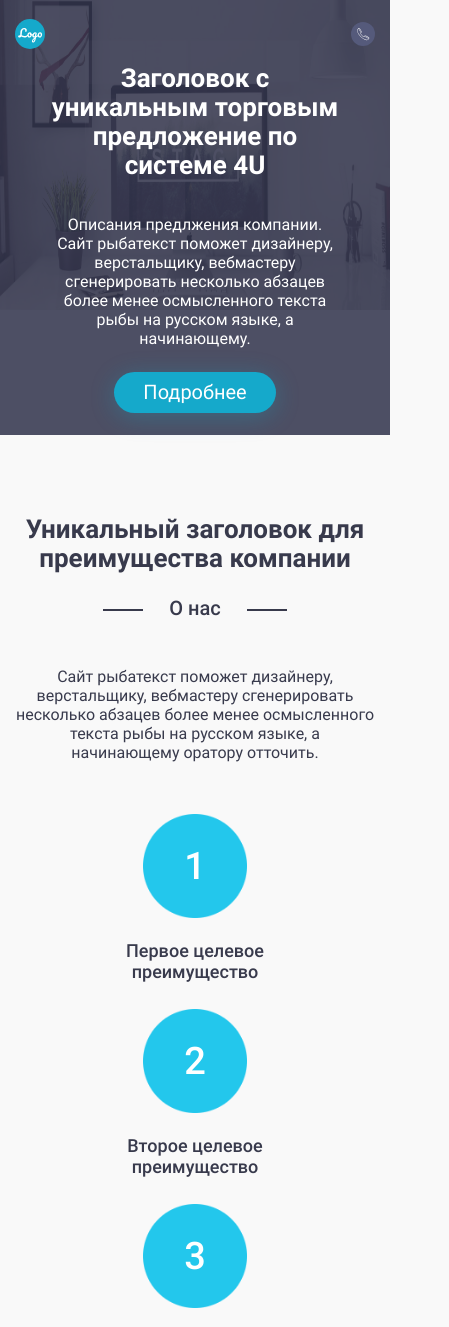
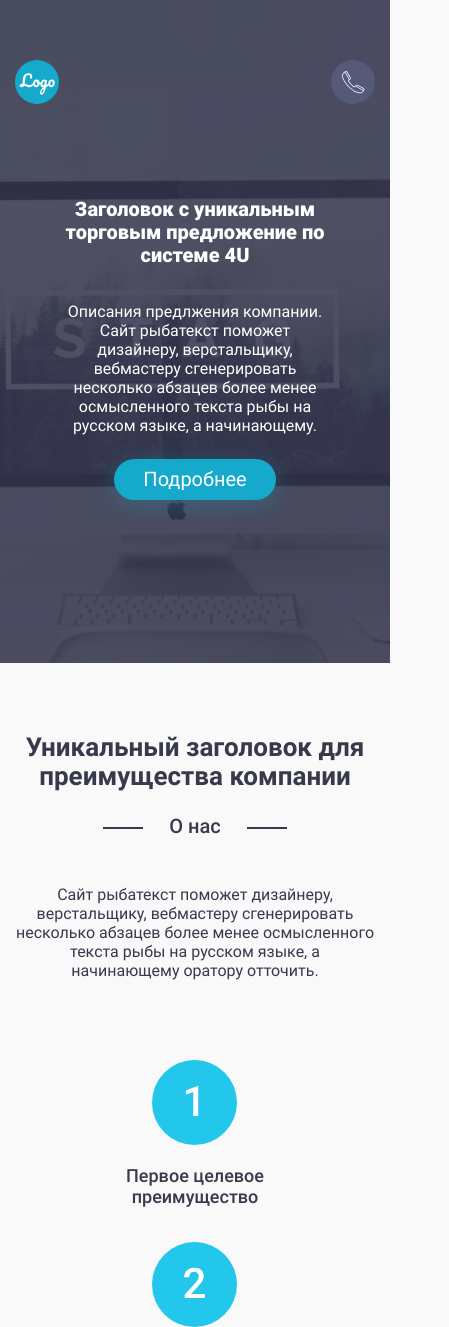
Before and after one commit to Dobrygg/Template, a plain HTML site: page index.html in a window 390 px wide. Shown: the top 1327 px of the page, 449 px wide, since content can reach past the window. Drawn offline with Linux system fonts and the light colour scheme; a web font is replaced by a local one.

Commit message:
Доделал макет 25 07

```diff
--- a/css/about-section.css
+++ b/css/about-section.css
@@ -55,24 +55,32 @@
     display: flex;
     justify-content: space-between;
     align-items: center;
+    counter-reset: count 0;
 }
 
 .about-section__advantages-item {
+    position: relative;
+    padding-top: 135px;
     display: flex;
     flex-basis: 195px;
     flex-direction: column;
-    gap: 16px;
+    counter-increment: count;
 }
 
-.about-section__number-item {
-    padding: 32px 32px;
+.about-section__advantages-item::after {
+    content: counter(count);
+    display: flex;
+    position: absolute;
+    top: 0px;
+    left: 36px;
+    width: 122px;
+    height: 122px;
+    background-color: var(--primary-color-blue);
+    border-radius: 50%;
+    justify-content: center;
+    align-items: center;
     font-weight: 500;
     font-size: 57px;
-    line-height: 100%;
-    background-image: url(../img/Ellipse.png);
-    background-repeat: no-repeat;
-    background-position: center;
-    background-size: 122px 122px;
     color: var(--primary-color-white);
 }
 
@@ -107,14 +115,15 @@
         line-height: calc(19 / 16);
         max-width: 666px;
     }
-    .about-section__number-item {
-        font-size: 50px;
-        line-height: calc(61 / 52);
-        background-size: 104px;
+    .about-section__advantages-item::after {
+        left: 36px;
+        width: 104px;
+        height: 104px;
+        font-size: 52px;
     }
     .about-section__advantages-item {
-        gap: 26px;
         max-width: 180px;
+        max-height: 182px;
         width: 100%;
     }
     .about-section__text-item {
@@ -152,11 +161,11 @@
         line-height: calc(19 / 16);
         max-width: 466px;
     }
-    .about-section__number-item {
-        font-size: 38px;
-        line-height: calc(44 / 38);
-        background-size: 90px;
-        gap: 12px;
+    .about-section__advantages-item::after {
+        left: 26px;
+        width: 104px;
+        height: 104px;
+        font-size: 52px;
     }
     .about-section__advantages-item {
         gap: 20px;
@@ -174,8 +183,11 @@
 }
 
 @media (max-width:610px) {
-    .about-section__number-item {
-        background-size: 78px;
+    .about-section__advantages-item::after {
+        left: 20px;
+        width: 95px;
+        height: 95px;
+        font-size: 42px;
     }
     .about-section__text-item {
         font-size: 13px;
@@ -184,8 +196,12 @@
 }
 
 @media (max-width:540px) {
-    .about-section__number-item {
-        background-size: 70px;
+    .about-section__advantages-item::after {
+        left: 18px;
+        top: 30px;
+        width: 85px;
+        height: 85px;
+        font-size: 42px;
     }
     .about-section__text-item {
         font-size: 11px;
@@ -200,8 +216,12 @@
         flex-direction: column;
 
     }
-    .about-section__number-item {
-        background-size: 104px;
+    .about-section__advantages-item::after {
+        left: calc(166px - 129px);
+        top: 30px;
+        width: 85px;
+        height: 85px;
+        font-size: 42px;
     }
     .about-section__text-item {
         font-weight: 500;
--- a/css/banner.css
+++ b/css/banner.css
@@ -1,8 +1,11 @@
 .banner-section {
-    position: relative;
+    position: absolute;
+    content: "";
+    top: 228px;
+    left: 0;
+    padding: 0 170px;
     z-index: 10;
-    padding: 60px 0 35px;
-    max-width: 990px;
+    max-width: 100%;
     margin: 0 auto;
     text-align: center;
 }
@@ -29,14 +32,11 @@
     box-shadow: 0px 4px 25px 0px var(--primary-color-shadow);
     color: var(--primary-color-white);
     display: inline-block;
-    margin-bottom: 120px;
 }
 
 @media (max-width:1024px) {
     .banner-section {
-        max-width: 780px;
-        max-height: 399px;
-        padding: 35px 0 60px;
+        padding: 35px 100px 60px;
     }
     .banner-section__title {
         font-size: 40px;
@@ -59,8 +59,8 @@
         margin-bottom: 34px;
     }
     .banner-section__title {
-        font-size: 34px;
-        line-height: calc(36 /30);
+        font-size: 26px;
+        line-height: calc(29 /26);
         font-weight: 900;
     }
     .banner-section__text {
@@ -68,18 +68,19 @@
         line-height: calc(19 / 14);
         margin-bottom: 34px;
     }
-
+    .banner-section {
+        padding: 0 78px;
+    }
 }
 
 @media (max-width:470px) {
     .banner-section {
-        max-width: 320px;
-        max-height: 441px;
-        padding: 15px 0 0px;
+        padding: 0 50px 0px;
+        top: 198px;
     }
     .banner-section__title {
-        font-size: 26px;
-        line-height: calc(29 /26);
+        font-size: 20px;
+        line-height: calc(23 /20);
         font-weight: 900;
     }
     .banner-section__text {
--- a/css/default.css
+++ b/css/default.css
@@ -31,6 +31,14 @@ html {
         src: local('Roboto Bold'),
         url('../fonts/Roboto-Bold.ttf') format("truetype");
         font-weight: 700;
+        font-display: auto;
+}
+
+@font-face {
+    font-family: Roboto;
+        src: local('Roboto Black'),
+        url('../fonts/Roboto-Black.ttf') format("truetype");
+        font-weight: 900;
         font-display: auto;
 }
 
--- a/css/footer.css
+++ b/css/footer.css
@@ -62,7 +62,7 @@
 
 @media (max-width: 680px) {
     .footer__text {
-        max-width: 160px;
+        max-width: 140px;
         text-align: center;
     }
     .footer__phone{
@@ -75,49 +75,73 @@
     }
 }
 
+@media (max-width: 583px) {
+    .footer__wrapper {
+        flex-wrap: wrap;
+        gap: 70px;
+    }
+    .footer__text {
+        order: 2;
+    }
+}
 @media (max-width: 582px) {
-    .footer__img {
-        width: 44px;
-        height: 44px;
+    .footer {
+        padding: 29px 0 15px;
+        background-image: linear-gradient(to top, var(--primary-color-dark-grey) 37%,
+                            var(--primary-color-footer-grey) 37%) ;
+    }
+    .footer__wrapper {
+        display: flex;
     }
     .footer__logo-text {
         font-size: 12px;
         line-height: calc(14 / 12);
     }
-    .footer__phone, .footer__text, .footer__button{
-        display: none;
+    .wrapper__phone  {
+        font-size: 14px;
+        line-height: calc(18 / 14);
     }
-    .footer__text-wrapper {
+    .call-button  {
+        font-size: 13px;
+        line-height: calc(15/ 13);
+    }
+    .number-phone {
         background-image: url(../img/Phone.svg);
         background-repeat: no-repeat;
         background-position: top right;
+        display: flex;
         background-size: 44px 44px;
-        display: flex;
         width: 44px;
         height: 44px;
+        color: transparent;
+        order: 0;
+    }
+
+
+    .footer__text {
+        order: 2;
+        height: 47px;
+        max-width: 320px;
+        display: flex;
+        justify-content: center;
+        align-items: center;
+        font-weight: 500;
+        line-height: calc(14 / 12);
+        font-size: 12px;
+        margin: 0 auto;
+        opacity: .5;
+
     }
 }
 
-
 @media (max-width: 400px) {
-    .footer__img {
-        width: 30px;
-        height: 30px;
-    }
     .footer__logo-text {
         font-size: 8px;
         line-height: calc(9 / 8);
     }
-    .footer__phone, .footer__text, .footer__button{
-        display: none;
+    .footer__wrapper {
+        gap: 20px;
     }
-    .footer__text-wrapper {
-        background-image: url(../img/Phone.svg);
-        background-repeat: no-repeat;
-        background-position: top right;
-        display: flex;
-        background-size: 24px 24px;
-        width: 24px;
-        height: 24px;
-    }
+
+
 }
--- a/css/header.css
+++ b/css/header.css
@@ -1,105 +1,104 @@
 
 .header {
-    padding: 49px 0 60px;
-    position: relative;
-    z-index: 10;
+    padding: 0 0 35px;
 }
 
-.header::before {
+.header__img {
+    position: relative;
     content: "";
-    position: absolute;
+    display: block;
     inset: 0;
+    object-fit:cover;
+    width: auto;
     min-height: 732px;
-    width: 100%;
-    background-image: url(../img/banner.png);
-    background-size: 1600px 732px;
-    background-position: top;
-    background-repeat: no-repeat;
     z-index: -1;
 }
 
-.header::after {
+.header__wrapper {
+    position: absolute;
     content: "";
-        position: absolute;
-        inset: 0;
-        min-height: 732px;
-        width: 100%;
-        background-color: rgba(47, 50, 75, 0.85);
-        background-size: 1600px 732px;
-        background-position: top;
-        background-repeat: no-repeat;
-        z-index: -1;
-}
-
-.header__wrapper {
+    top: 60px;
+    left: 0;
+    width: 100%;
+    padding: 0 200px;
+    z-index: 5;
     display: flex;
     justify-content: space-between;
     align-items: center;
-    font-size: 24px;
-    line-height: calc(28 / 24);
 }
 
-.header__text {
-    text-align: center;
+.header__img-wrapper::after {
+    position: absolute;
+    content: "";
+    inset: 0;
+    display: flex;
+    width: auto;
+    max-height: 732px;
+    background-color: rgba(47, 50, 75, 0.85);
+    z-index: 1;
+    background-position:center;
+    background-repeat: no-repeat;
 }
 
 
-.header__button {
+.wrapper__phone {
+    display: flex;
+    align-items: center;
+    text-align: center;
+    flex-direction: column;
+    font-size: 24px;
+    text-align: center;
+    line-height: calc(28 / 24)
+}
+
+.call-button {
+    display: flex;
+    max-width: max-content;
     font-size: 16px;
     line-height: calc(19 / 16);
     color: var(--primary-color-white);
     border-bottom: 1px solid var(--primary-color-white);
 }
+.header__background {
+    width: 100vw;
+    min-height: 900px;
+}
+
+.number-phone {
+    margin-bottom: 3px;
+}
+
+
 
 @media (max-width:1024px) {
     .header {
-        padding: 34px 0 35px;
+        padding: 0 0 35px;
     }
-    .header__phone {
+    .wrapper__phone  {
         font-size: 21px;
-        line-height: calc(25/ 21);
+        line-height: calc(25 / 21);
+    }
+    .logo__img {
+        width: 60px;
+        height: 60px;
+    }
+    .call-button  {
+        font-size: 13px;
+        line-height: calc(15/ 13);
     }
     .header__text {
         font-size: 13px;
         line-height: calc(15/ 13);
     }
-    .header::before {
-        background-size: 1024px 528px;
-        min-height: 528px;
-    }
-    .header::after {
-        background-size: 1024px 528px;
-        min-height: 528px;
+    .header__wrapper {
+        padding: 0 100px;
     }
 }
 
 @media (max-width:660px) {
-    .header::before {
-        background-size: 441px 390px;
-        min-height: 441px;
-    }
-    .header::after {
-        background-size: 441px 390px;
-        min-height: 441px;
-    }
-
     .container {
         padding: 0 15px;
     }
-
-    .header {
-        padding: 19px 0 0px;
-    }
-
-    .header__phone{
-        display: none;
-    }
-
-    .header__img {
-        width: 30px;
-        height: 30px;
-    }
-
     .header__button{
         color: transparent;
         border: none;
@@ -110,33 +109,37 @@
         width: 24px;
         height: 24px;
     }
-
-    .header::before {
-        background-size: 1024px 528px;
-        max-height: 528px;
-        height: 100%;
+    .header__img {
+        min-height: 663px;
+    }
+    .header__img-wrapper::after {
+        max-height: 663px;
 
     }
-
-    .header::after {
-        background-size: 1024px 528px;
-        max-height: 528px;
-        height: 100%;
+    .header__wrapper {
+        padding: 0 40px;
     }
-
-
-
 }
 
+@media (max-width:582px) {
+    .logo__img {
+        width: 44px;
+        height: 44px;
+    }
+    .wrapper__phone  {
+        font-size: 17px;
+        line-height: calc(21 / 17);
 
-@media (max-width:471px) {
-    .header::before {
-        background-size: 441px 310px;
-        min-height: 435px;
     }
+    .call-button  {
+        position: fixed;
+        transform: scale(0);
 
-    .header::after {
-        background-size: 441px 310px;
-        min-height: 435px;
+    }
+    .number-phone {
+        margin-bottom: 0;
+    }
+    .header__wrapper {
+        padding: 0 15px;
     }
 }
--- a/css/var.css
+++ b/css/var.css
@@ -6,6 +6,7 @@
     --primary-color-light-grey:rgba(255, 255, 255, 0.5);
     --primary-color-dark-blue:#4A76A8;
     --primary-color-dark-grey:#2F324B;
-
+    --primary-color-blue:#23C7EC;
+    --primary-color-footer-grey:#2A2C3F;
 
 }
--- a/index.html
+++ b/index.html
@@ -13,12 +13,17 @@
 </head>
 <body>
     <header class="header">
+        <div class="header__img-wrapper">
+            <img class="header__img" src="img/banner.png" alt="">
             <div class="container">
             <div class="header__wrapper">
-                <img class="header__img" src="img/Logo.svg" alt="Логотип компании" >
-                <div class="header__text">
-                    <p class="header__phone">+7 (962) 556 - 1234</p>
-                    <button class="header__button" type="button">Перезвоните мне</button>
+                    <a href="#call" class="logo">
+                        <img class="logo__img" src="img/Logo.svg" alt="Логотип компании" >
+                    </a>
+                    <div class="wrapper__phone">
+                        <a class="number-phone" href="tel:+79625561234">+7 (962) 556 - 1234</a>
+                        <a class="call-button"  href="#call" type="button">Перезвоните мне</a>
+                    </div>
                 </div>
             </div>
         </div>
@@ -26,6 +31,7 @@
     <main>
         <section class="banner-section">
             <div class="container">
+                <!-- <img src="/img/banner.png" alt="" class="header__background"> -->
                     <h1 class="banner-section__title">
                         Заголовок c уникальным торговым предложение по системе 4U
                     </h1>
@@ -46,33 +52,21 @@
                 </p>
                 <ul class="about-section__advantages-list">
                     <li class="about-section__advantages-item">
-                        <p class="about-section__number-item">
-                            1
-                        </p>
                         <p class="about-section__text-item">
                             Первое целевое преимущество
                         </p>
                     </li>
                     <li class="about-section__advantages-item">
-                        <p class="about-section__number-item">
-                            2
-                        </p>
                         <p class="about-section__text-item">
                             Второе целевое преимущество
                         </p>
                     </li>
                     <li class="about-section__advantages-item">
-                        <p class="about-section__number-item">
-                            3
-                        </p>
                         <p class="about-section__text-item">
                             Третье целевое преимущество
                         </p>
                     </li>
                     <li class="about-section__advantages-item">
-                        <p class="about-section__number-item">
-                            4
-                        </p>
                         <p class="about-section__text-item">
                             Четвертое целевое преимущество
                         </p>
@@ -81,7 +75,10 @@
             </div>
         </section>
         <section class="reserved-section">
-            <div class="container">
+            <div class="reserved-section__img-wrapper">
+                <img class="reserved-section__img" src="img/question.png" alt="">
+            </div>
+                <div class="container reserved-section__container">
                     <h2 class="reserved-section__title">
                         Остались вопросы?
                     </h2>
@@ -91,24 +88,28 @@
                     <form action="posthttps://jsonplaceholder.typicode.com/posts" class="form"
                             method="post">
                         <fieldset class="reserved-section__fieldset">
-                        <input  class="reserved-section__input" type="text" placeholder="Ваше имя">
-                        <input  class="reserved-section__input" type="tel" name="phone" placeholder="Телефон" minlength="11" maxlength="11">
-                        <input  class="reserved-section__input" type="email" placeholder="E-mail" name="email">
+                            <input  class="reserved-section__input"  type="text" name="login"  placeholder="Ваше имя" required>
+                            <input  class="reserved-section__input" type="tel"  name="tel"  placeholder="Телефон" minlength="11" maxlength="11" required>
+                            <input  class="reserved-section__input" type="email" name="email"  placeholder="E-mail" name="email" required>
                         </fieldset>
-                    <button class="button-reserved button ">
+                    </form>
+                        <button class="button-reserved button" type="button" id="call">
                             позвоните мне
                         </button>
                         <p class="reserved-section__text-data">
                             Я даю своё <a class="reserved-section__data" href="#">согласие</a>  на обработку моих персональных данных.
                         </p>
-                </form>
+
                 </div>
+
         </section>
         <footer class="footer">
             <div class="container footer__container">
                 <div class="footer__wrapper">
                     <div class="footer__logo-wrapper">
-                        <img class="footer__img" src="img/Logo.svg" alt="Логотип компании" >
+                        <a href="#call" class="logo">
+                            <img class="logo__img" src="img/Logo.svg" alt="Логотип компании" >
+                        </a>
                         <p class="footer__logo-text">
                             © 2022 XXXcompany.
                             Все права защищены.
@@ -117,9 +118,9 @@
                     <p class="footer__text">
                         Сделано Алексеем Пантелеевым
                     </p>
-                    <div class="footer__text-wrapper">
-                        <p class="footer__phone">+7 (962) 556 - 1234</p>
-                        <button class="footer__button" type="button">Перезвоните мне</button>
+                    <div class="wrapper__phone">
+                        <a class="number-phone" href="tel:+79625561234">+7 (962) 556 - 1234</a>
+                        <a class="call-button"  href="#call" type="button">Перезвоните мне</a>
                     </div>
                 </div>
             </div>
```
Also changed, not shown: css/reserved-section.css (+25 -9 lines), fonts/Roboto-Black.ttf (added). Lines whose indentation alone changed are shown as unchanged.
